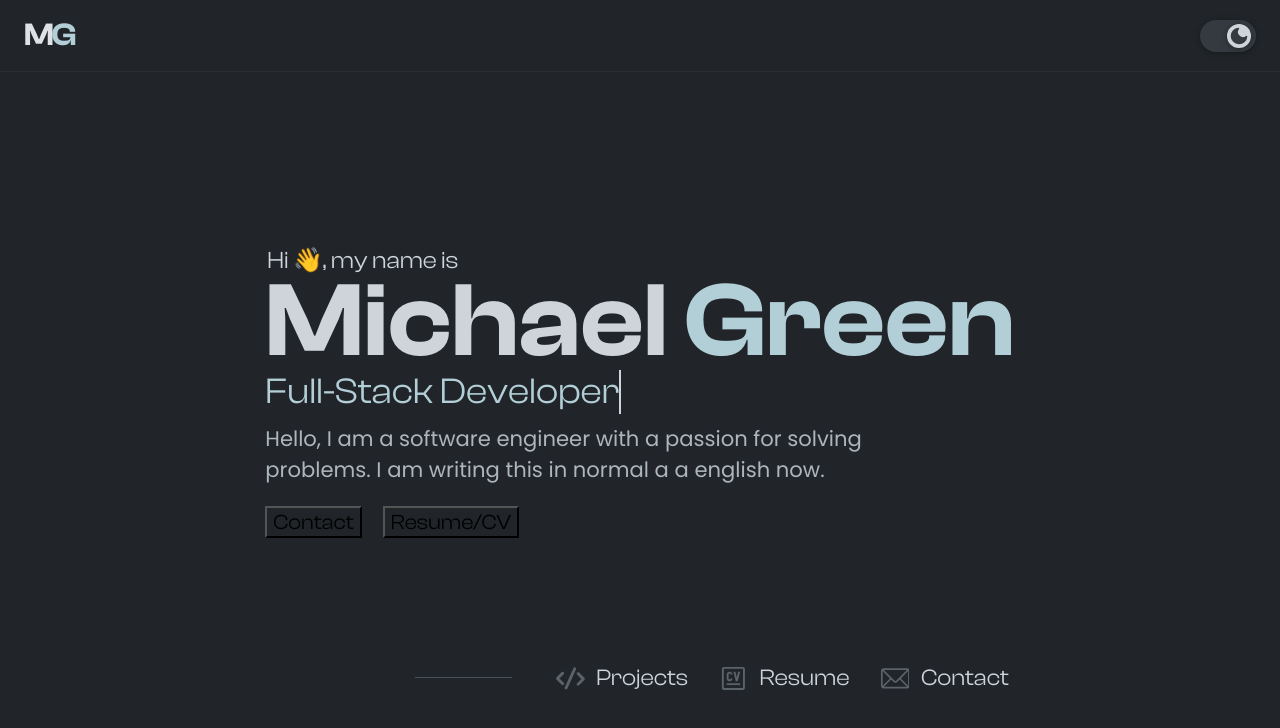
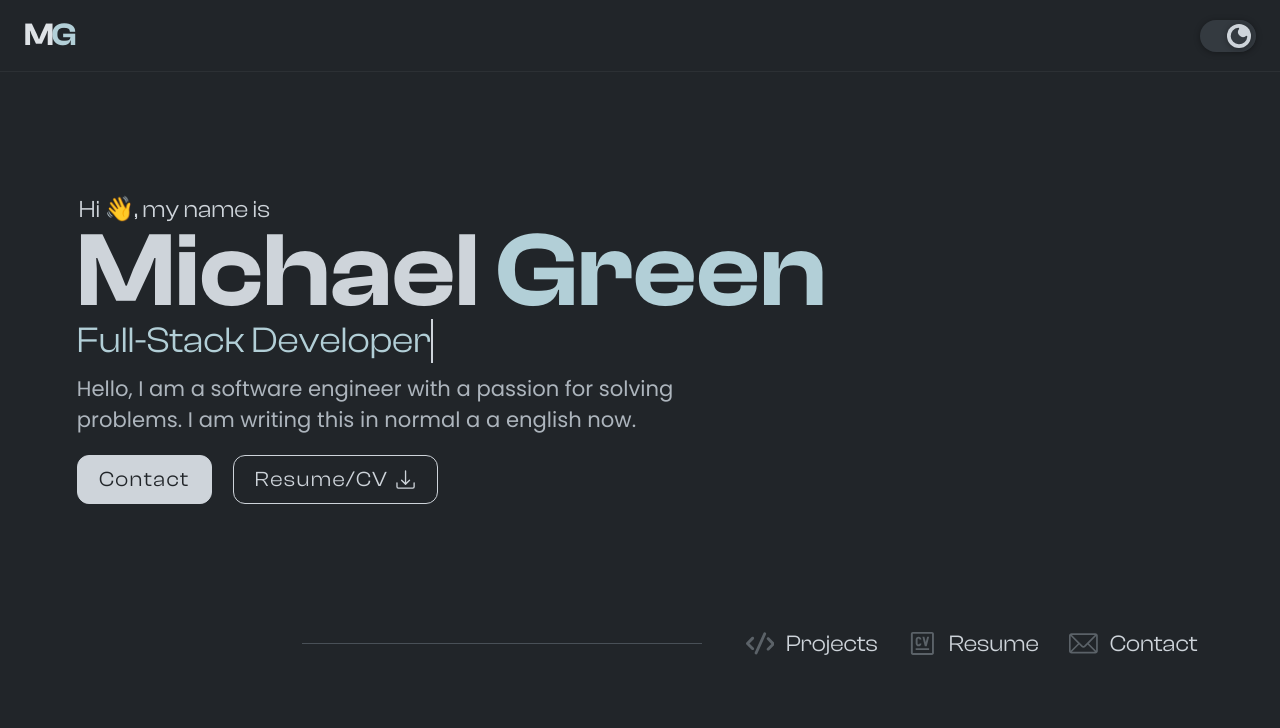
Before and after one commit to michaelgreenl/e-portfolio, a Vue app: page /#home in a window 1280 px wide. Shown: the top 728 px of the page. Built offline with nearby package versions, Linux system fonts and the light colour scheme; a web font is replaced by a local one.

Commit message:
refactor: Made the site-nav buttons a preset from button component and other minor changes

```diff
--- a/src/views/HomeView.vue
+++ b/src/views/HomeView.vue
@@ -1,3 +1,12 @@
+<script setup>
+import { useMotions } from '@vueuse/motion';
+import { useRouteStore } from '../stores/routeStore.js';
+import Button from '../components/Button.vue';
+import DownloadIcon from '../components/SVGs/DownloadIcon.vue';
+
+const routeStore = useRouteStore();
+</script>
+
 <template>
     <div class="home-container">
         <div
@@ -11,7 +20,12 @@
                 Michael
                 <span> Green </span>
             </h1>
-            <hr class="hero-line" />
+            <hr
+                class="hero-line"
+                v-motion
+                :initial="{ opacity: 0, scaleX: 0 }"
+                :enter="{ opacity: 1, scaleX: 1, transition: { duration: 200, easing: 'easeIn', delay: 50 } }"
+            />
             <h2>Full-Stack Developer</h2>
             <p>
                 Hello, I am a software engineer with a passion for solving problems. I am writing this in normal a a
@@ -25,10 +39,10 @@
                         }
                     "
                     text="Contact"
-                    type="secondary"
+                    preset="primary primary-accent"
                 />
                 <a href="files/blank-resume.pdf" download="files/blank-resume.pdf">
-                    <Button text="Resume/CV" :iconRight="DownloadIcon" />
+                    <Button text="Resume/CV" :iconRight="DownloadIcon" preset="primary" />
                 </a>
             </div>
         </div>
@@ -50,23 +64,22 @@
                     transition: { duration: 100, easing: 'easeIn', delay: 100 * i },
                 }"
             >
-                <button v-if="key !== 'home'" @click="routeStore.toRoute(key)">
-                    <component :is="route.meta.icon" class="icon" />
-                    <span>{{ route.meta.title }}</span>
-                </button>
+                <Button
+                    v-if="key !== 'home'"
+                    :onClick="
+                        () => {
+                            routeStore.toRoute(key);
+                        }
+                    "
+                    :text="route.meta.title"
+                    :iconLeft="route.meta.icon"
+                    :iconLeftFill="route.meta.iconFill"
+                    preset="secondary"
+                />
             </div>
         </div>
     </div>
 </template>
-
-<script setup>
-import { useMotions } from '@vueuse/motion';
-import { useRouteStore } from '../stores/routeStore.js';
-import Button from '../components/Button.vue';
-import DownloadIcon from '../components/SVGs/DownloadIcon.vue';
-
-const routeStore = useRouteStore();
-</script>
 
 <style lang="scss" scoped>
 .home-container {
@@ -75,7 +88,8 @@ const routeStore = useRouteStore();
     flex-direction: column;
     align-items: center;
     justify-content: center;
-    height: 100vh;
+    width: 100%;
+    flex-grow: 1;
     padding: 0 $size-4;
     max-width: 400px;
     margin: 0 auto;
@@ -175,59 +189,8 @@ const routeStore = useRouteStore();
         }
 
         button {
-            position: relative;
             font-size: 1.2em;
-            font-family: $primary-font-stack;
-            display: flex;
-            align-items: center;
-            gap: $size-2;
-            background: transparent;
-            border: 0;
-            border-radius: 12px;
-
-            @include theme-dark {
-                color: $color-text-primary;
-            }
-
-            @include theme-light {
-                color: $color-primary-darker;
-            }
-
-            .icon {
-                height: $size-5;
-
-                @include theme-dark {
-                    fill: lighten-color($color-text-muted, 10%);
-                }
-
-                @include theme-light {
-                    fill: $color-primary-darker;
-                }
-            }
-
-            &::after {
-                content: '';
-                position: absolute;
-                bottom: -6px;
-                left: 1.9em;
-                right: 100%;
-                height: 1px;
-                transition: all 0.3s ease;
-
-                @include theme-dark {
-                    background-color: $color-text-secondary;
-                }
-
-                @include theme-light {
-                    background-color: $color-primary-darker;
-                }
-            }
-
-            @include interactive {
-                &::after {
-                    right: 0;
-                }
-            }
+            padding: 0 $size-1;
         }
     }
 
@@ -258,7 +221,7 @@ const routeStore = useRouteStore();
 
     @include bp-md-tablet {
         align-items: flex-start;
-        padding: $size-13 $size-12 0;
+        padding: 0 $size-12;
 
         h1 {
             padding: 0 !important;
```
